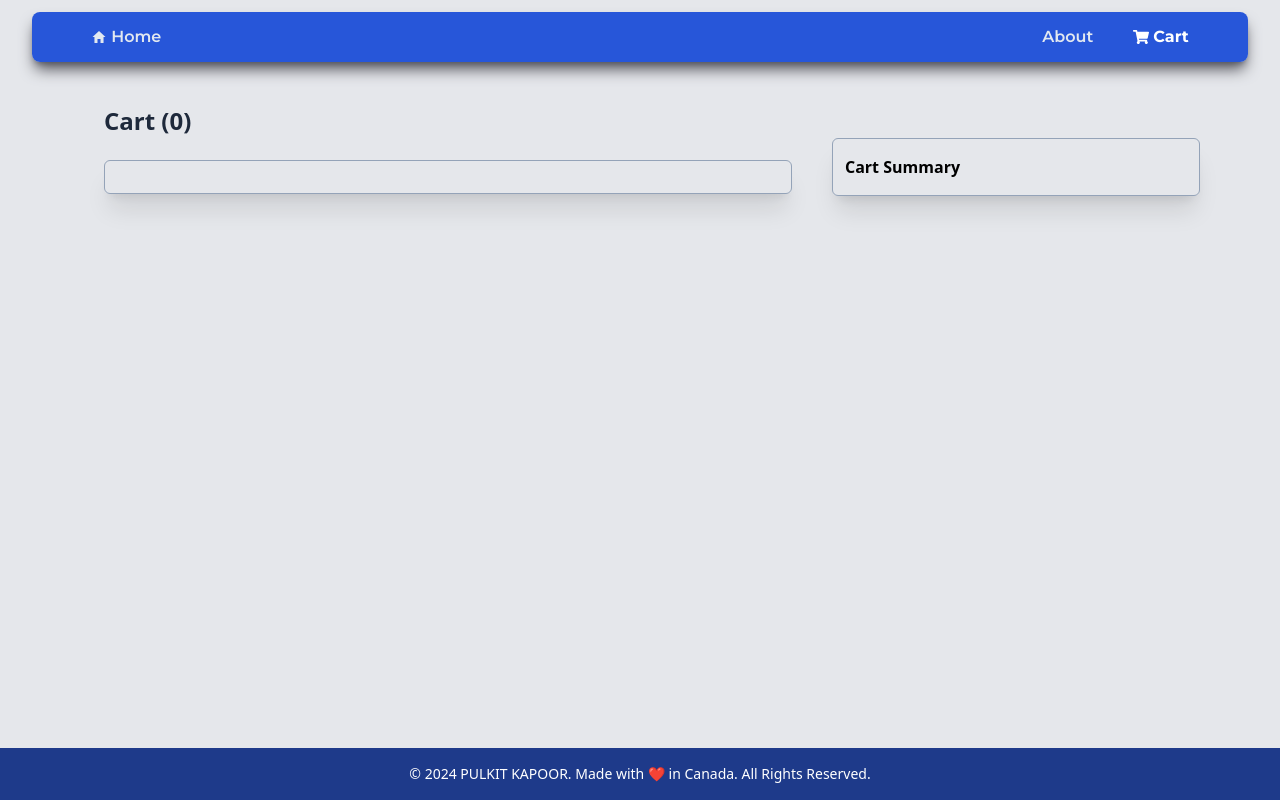
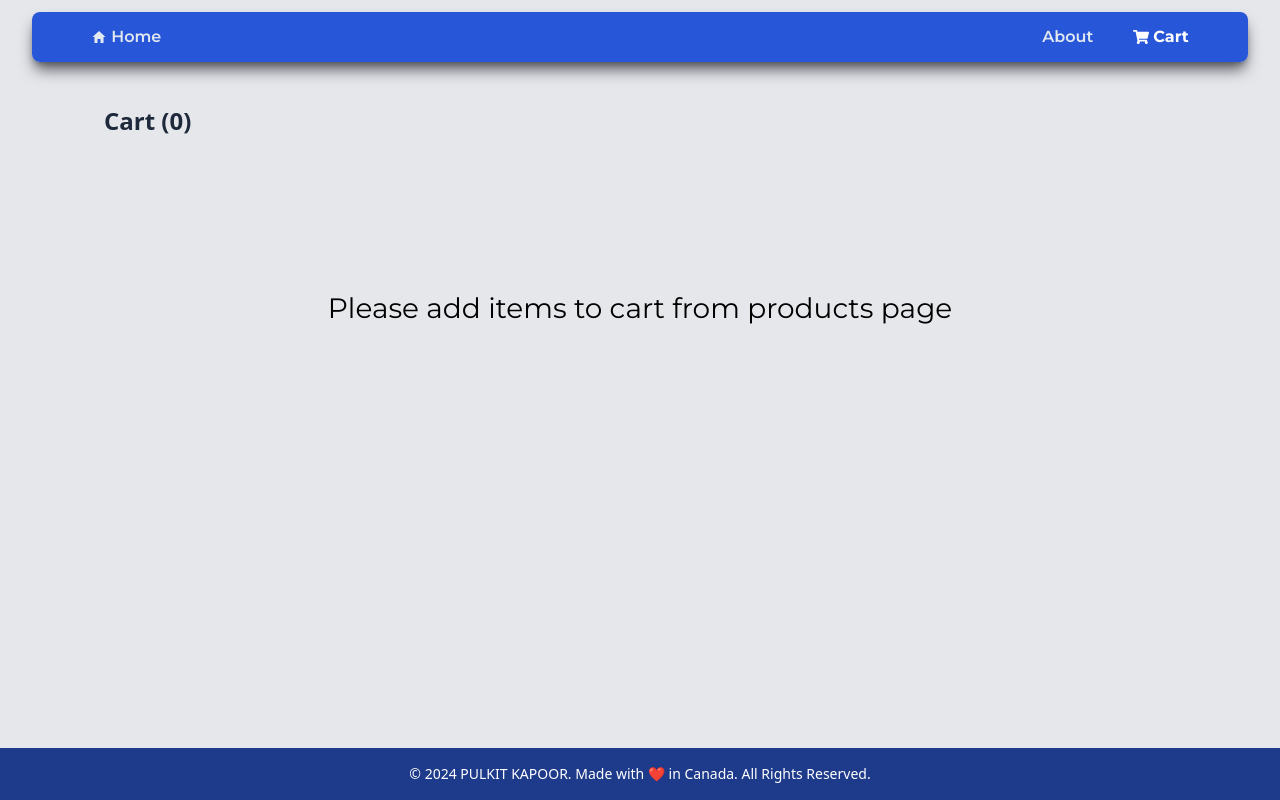
Before and after one commit to k-pulkit/react-store-app-demo, a React (Vite) app: page /cart in a window 1280 px wide. Built offline with nearby package versions, Linux system fonts and the light colour scheme; a web font is replaced by a local one.

Commit message:
Show message when cart is empty

```diff
--- a/src/routes/Cart/cart.jsx
+++ b/src/routes/Cart/cart.jsx
@@ -10,12 +10,13 @@ const Cart = () => {
   console.log(cartItems)
 
   return (
+    <>
     <div id="cart" className='relative max-container px-16 pt-3 grid grid-cols-6 gap-0
                               max-xl:px-0 max-md:flex max-md:flex-col'>
         <section id="details" className='relative col-span-4 py-8 px-10 flex flex-col gap-6
                                          max-md:order-2'>
             <h1 className='text-2xl text-slate-800 font-semibold'>Cart ({cartCount})</h1>
-            <section className='border-[1px] border-slate-400 shadow-xl rounded-md p-4 flex flex-col gap-3'>
+            <section className={`border-[1px] border-slate-400 shadow-xl rounded-md p-4 flex flex-col gap-3 ${cartCount===0 ? "hidden":""}`}>
                 {
                     cartItems.map((item, index) => (
                         <CartItem key={index} item={item} /> ))
@@ -23,13 +24,21 @@ const Cart = () => {
             </section>
         </section>
 
-        <section id="summary" className='sticky self-start top-[9vh] h-40 mt-12 col-span-2 py-4 pr-4 max-xl:pr-10
-                                         max-md:relative max-md:top-0 max-md:order-1 max-md:px-10 max-md:w-full max-md:h-full'>
+        <section id="summary" className={`sticky self-start top-[9vh] h-40 mt-12 col-span-2 py-4 pr-4 max-xl:pr-10
+                                         max-md:relative max-md:top-0 max-md:order-1 max-md:px-10 max-md:w-full max-md:h-full ${cartCount===0 ? "hidden":""}`}>
             <div className='py-4 px-3 border-[1px] border-slate-400 shadow-xl rounded-md'>
                 <h1 className='font-bold text-md'>Cart Summary</h1>
             </div>
         </section>
+
     </div>
+
+    <section className={`max-container flex flex-col justify-center items-center h-[30vh] m-auto ${cartCount!==0 ? "hidden":""}`}>
+        <h1 className='text-center px-10 pt-10 relative text-3xl my-auto font-montserrat'>Please add items to cart from products page</h1>
+    </section>
+
+    </>
+
   )
 }
 
```
